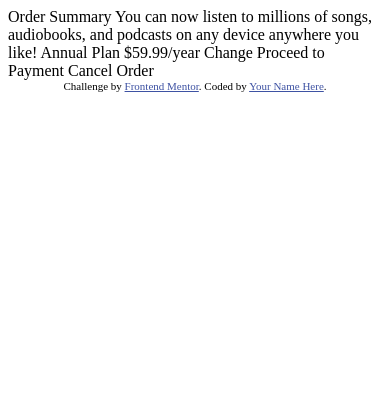
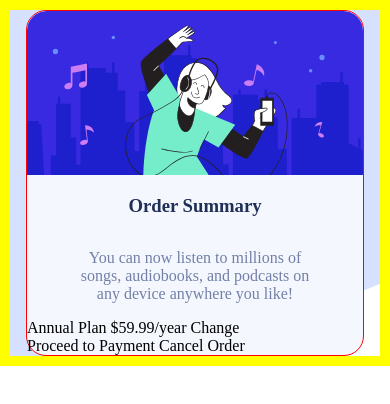
Before and after one commit to undeadskeleton/order-summary-component-, a plain HTML site: page index.html in a window 390 px wide. Drawn offline with Linux system fonts and the light colour scheme.

Commit message:
started mobile view

```diff
--- a/index.html
+++ b/index.html
@@ -1,37 +1,54 @@
 <!DOCTYPE html>
 <html lang="en">
+
 <head>
    <meta charset="UTF-8">
    <meta name="viewport" content="width=device-width, initial-scale=1.0"> <!-- displays site properly based on user's device -->
 
    <link rel="icon" type="image/png" sizes="32x32" href="./images/favicon-32x32.png">
 
-  <title>Frontend Mentor | Order summary card</title>
+   <title>Order summary card</title>
+   <!-- CSS-FILE -->
+   <link rel="stylesheet" href="styles/global.css">
+   <link rel="stylesheet" href="styles/components/main.css">
+   <link rel="stylesheet" href="styles/components/hero.css">
+   <link rel="stylesheet" href="styles/components/pricing.css">
+   <link rel="stylesheet" href="styles/styles.css">
+   <link rel="stylesheet" href="styles/utility.css">
 
-  <!-- Feel free to remove these styles or customise in your own stylesheet 👍 -->
-  <style>
-    .attribution { font-size: 11px; text-align: center; }
-    .attribution a { color: hsl(228, 45%, 44%); }
-  </style>
+
 </head>
+
 <body>
+   <main class="main">
+            <img class="hero__image-img" src="image/illustration-hero.svg" alt="hero image">
+            <section class="text-wrapper">
 
-  Order Summary
-
-  You can now listen to millions of songs, audiobooks, and podcasts on any
-  device anywhere you like!
-
+               <section class="hero">
+            <h1 class="hero__title section"> Order Summary
+            </h1>
+            <p class="hero-desc section">You can now listen to millions of songs, audiobooks, and podcasts on any device anywhere you like!
+            </p>
+      </section>
+      <section class="pricing">
          Annual Plan
          $59.99/year
 
          Change
+      </section>
+
+
 
       Proceed to Payment
       Cancel Order
+                  </section>
 
-  <div class="attribution">
+   </main>
+
+   <!--   <div class="attribution">
   Challenge by <a href="https://www.frontendmentor.io?ref=challenge" target="_blank">Frontend Mentor</a>.
   Coded by <a href="#">Your Name Here</a>.
-  </div>
+</div> -->
 </body>
+
 </html>
--- /dev/null
+++ b/styles/components/hero.css
@@ -0,0 +1,16 @@
+.hero{
+   text-align: center;
+   display:flex;
+   flex-direction: column;
+   justify-content:center;
+   align-items: center;
+}
+.hero__image-img{
+   width:100%;
+   border-radius:20px 20px 0 0;
+}
+
+
+.hero-desc{
+   max-width:30ch;
+}
--- /dev/null
+++ b/styles/components/main.css
@@ -0,0 +1,6 @@
+.main{
+   border:1px solid red ;
+   background-color: var(--neutral-very-pale-blue);
+   margin:0 1rem;
+   border-radius:20px;
+}
--- a/styles/global.css
+++ b/styles/global.css
@@ -0,0 +1,20 @@
+*,
+*::before,
+*::after {
+   box-sizing: border-box;
+}
+
+* {
+   padding: 0;
+   margin: 0;
+   margin: 1.5;
+}
+
+body {
+   border: 10px solid yellow;
+   background-image: url('../image/pattern-background-mobile.svg');
+   background-size: cover;
+   background-repeat: no-repeat;
+   display: flex;
+   align-items: center;
+}
--- /dev/null
+++ b/styles/styles.css
@@ -0,0 +1,26 @@
+:root {
+   /* Primary Colors */
+
+   --primary-pale-blue: hsl(225, 100%, 94%);
+   /* Pale blue */
+   --primary-bright-blue: hsl(245, 75%, 52%);
+   /* Bright blue */
+
+
+   /* Neutral Colors */
+
+   --neutral-very-pale-blue: hsl(225, 100%, 98%);
+   /* Very pale blue */
+   --neutral-desaturated-blue: hsl(224, 23%, 55%);
+   /* Desaturated blue */
+   --neutral-dark-blue: hsl(223, 47%, 23%);
+   /* Dark blue */
+}
+
+.hero__title {
+   color: var(--neutral-dark-blue);
+}
+
+.hero-desc{
+   color: var(--neutral-desaturated-blue);
+}
--- a/styles/utility.css
+++ b/styles/utility.css
@@ -0,0 +1,15 @@
+@media (min-width:375px){
+
+}
+
+@media (min-width:600px){
+
+}
+
+@media (min-width:1440px){
+
+}
+
+.section{
+   margin:1rem 0;
+}
```
Also changed, not shown: styles/components/pricing.css (added), styles/components/text-wrapper.css (added). Lines whose indentation alone changed are shown as unchanged.
